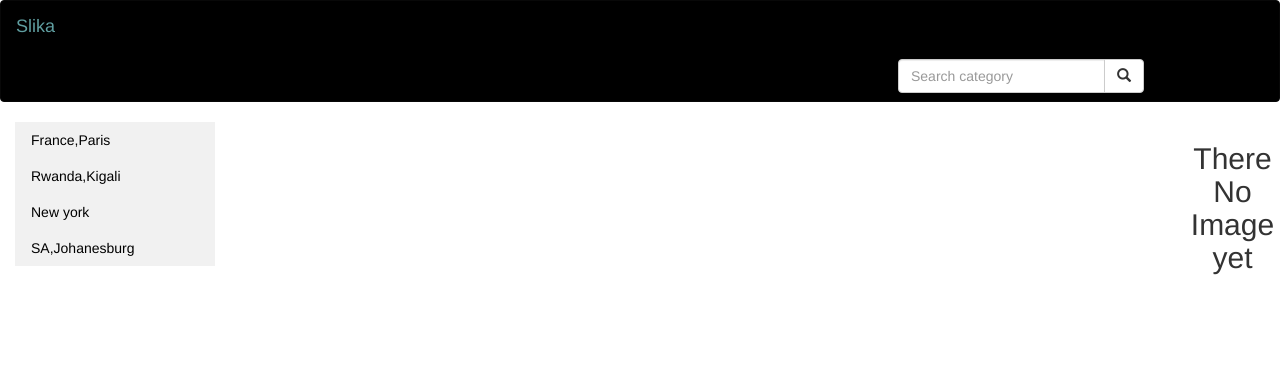
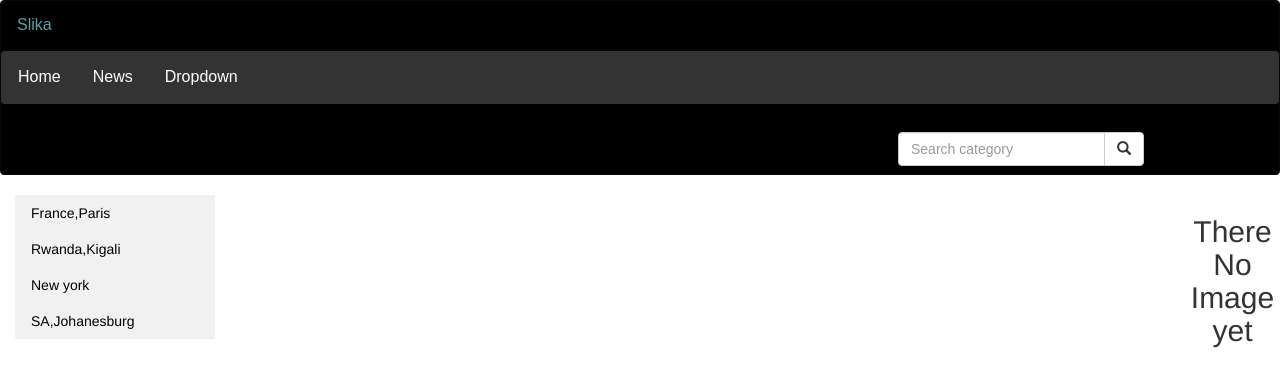
Before and after one commit to Anabella1109/Pictures, a Django app: page / in a window 1280 px wide. Shown: the top 387 px of the page. Run offline with Django 3.2, Linux system fonts and the light colour scheme; data that the repository does not hold is empty; some libraries are stand-ins or nearby versions.

Commit message:
add button on navigation bar for dropdown in navbar.html and styles.css

```diff
--- a/citacione/templates/navbar.html
+++ b/citacione/templates/navbar.html
@@ -10,6 +10,20 @@
   <div class="container-fluid">
     <div class="navbar-header">
       <a class="navbar-brand" href="{% url 'picToday' %}" style="color:cadetblue;">Slika</a>
+    </div>
+  </div>
+  <div class="navbar">
+    <a href="#home">Home</a>
+    <a href="#news">News</a>
+    <div class="dropdown">
+      <button class="dropbtn">Dropdown
+        <i class="fa fa-caret-down"></i>
+      </button>
+      <div class="dropdown-content">
+        <a href="#">Link 1</a>
+        <a href="#">Link 2</a>
+        <a href="#">Link 3</a>
+      </div>
     </div>
   </div>
   <div class="col-sm-4 col-md-4 navbar-right">
--- a/static/css/styles.css
+++ b/static/css/styles.css
@@ -102,3 +102,73 @@ li a:hover {
   background-color: #555;
   color: white;
 /* The Modal (background) */
+}
+
+.navbar {
+  overflow: hidden;
+  background-color: #333;
+  font-family: Arial;
+}
+
+/* Links inside the navbar */
+.navbar a {
+  float: left;
+  font-size: 16px;
+  color: white;
+  text-align: center;
+  padding: 14px 16px;
+  text-decoration: none;
+}
+
+/* The dropdown container */
+.dropdown {
+  float: left;
+  overflow: hidden;
+}
+
+/* Dropdown button */
+.dropdown .dropbtn {
+  font-size: 16px;
+  border: none;
+  outline: none;
+  color: white;
+  padding: 14px 16px;
+  background-color: inherit;
+  font-family: inherit; /* Important for vertical align on mobile phones */
+  margin: 0; /* Important for vertical align on mobile phones */
+}
+
+/* Add a red background color to navbar links on hover */
+.navbar a:hover, .dropdown:hover .dropbtn {
+  background-color: red;
+}
+
+/* Dropdown content (hidden by default) */
+.dropdown-content {
+  display: none;
+  position: absolute;
+  background-color: #f9f9f9;
+  min-width: 160px;
+  box-shadow: 0px 8px 16px 0px rgba(0,0,0,0.2);
+  z-index: 1;
+}
+
+/* Links inside the dropdown */
+.dropdown-content a {
+  float: none;
+  color: black;
+  padding: 12px 16px;
+  text-decoration: none;
+  display: block;
+  text-align: left;
+}
+
+/* Add a grey background color to dropdown links on hover */
+.dropdown-content a:hover {
+  background-color: #ddd;
+}
+
+/* Show the dropdown menu on hover */
+.dropdown:hover .dropdown-content {
+  display: block;
+}
```
